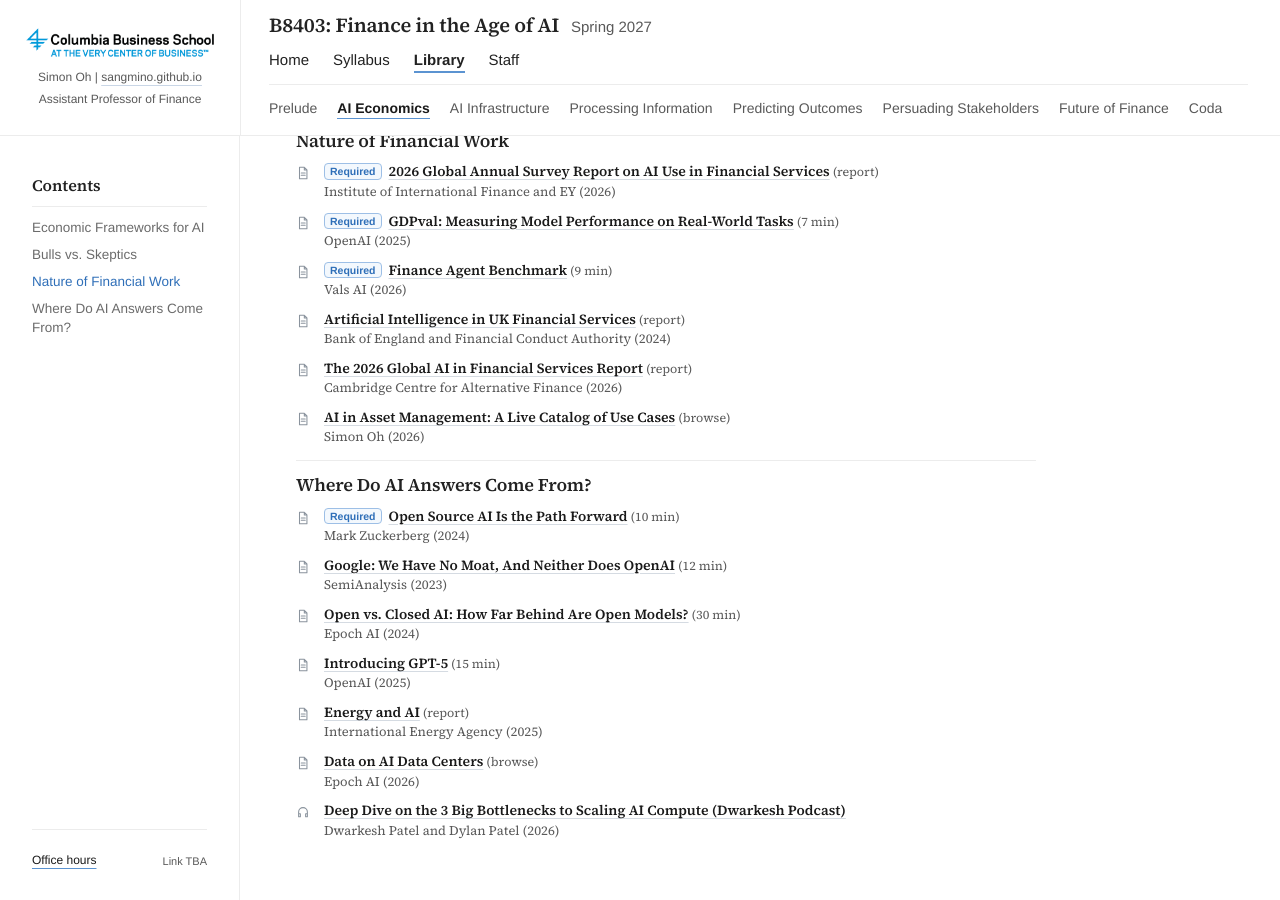
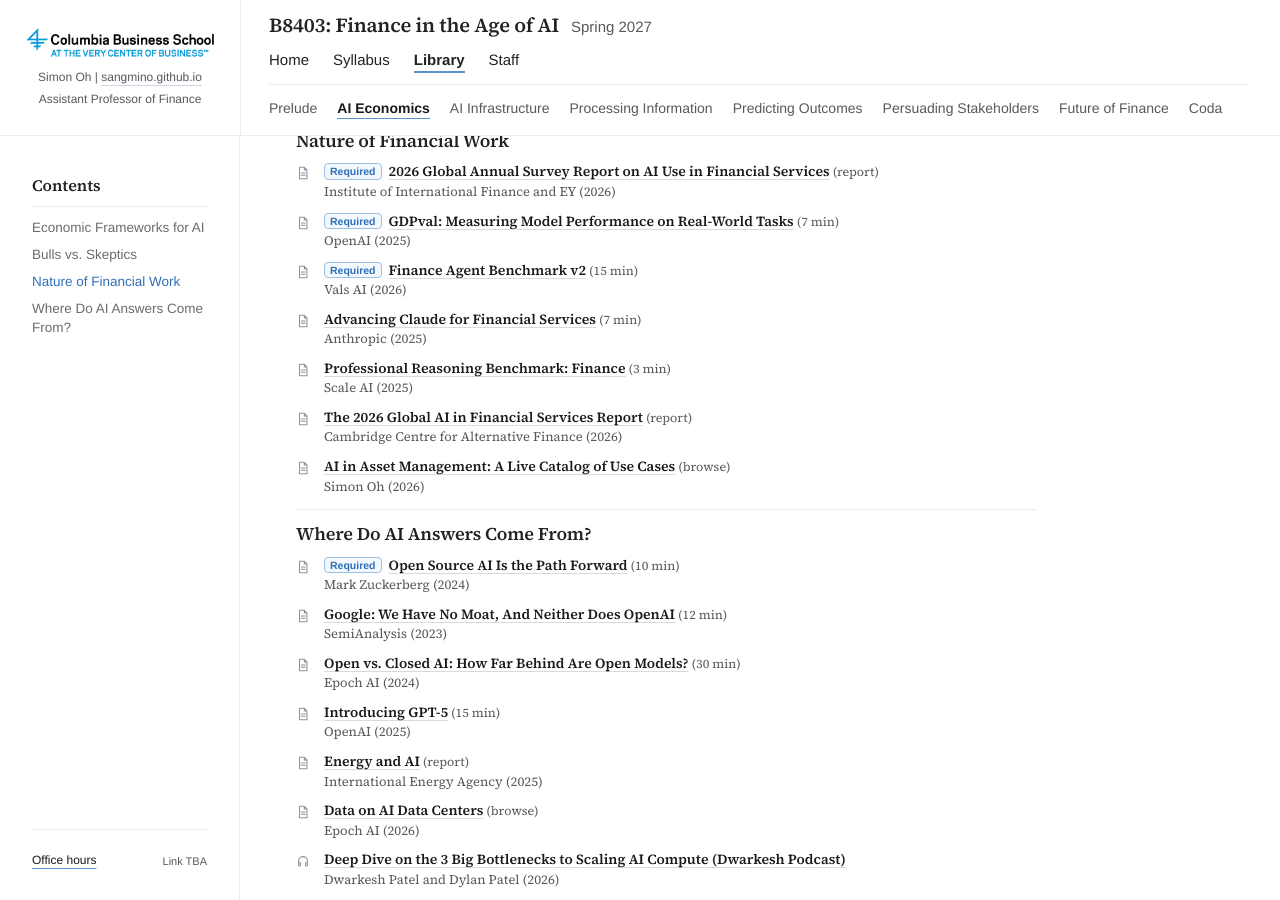
Before and after one commit to ai-finance-cbs/ai-finance-cbs.github.io, a Jekyll site: the page built from library/economics-of-ai.html, in a window 1280 px wide and 900 px high, scrolled down 786 px. Built offline with Jekyll 4.4.1, drawn with Linux system fonts in a browser that asks for light colours.

Commit message:
Nature of Financial Work: drop BoE/FCA, Vals v2, add Anthropic and Scale PRBench
Claude-Session: https://claude.ai/code/session_011QbhiHwAKqFwg98r4t5oEG

```diff
--- a/_data/materials.yml
+++ b/_data/materials.yml
@@ -18,10 +18,11 @@
 - {week: 1, topic: Bulls vs. Skeptics, level: required, kind: Writing, title: "Will AI Soon Lead to Double-Digit Growth?", length: "30 min", author: "Ben Moll and Alex Imas", year: 2026, url: "https://aleximas.substack.com/p/will-ai-soon-lead-to-double-digit"}
 - {week: 1, topic: Bulls vs. Skeptics, level: optional, kind: Writing, title: "Situational Awareness: The Decade Ahead", length: "book-length", author: "Leopold Aschenbrenner", year: 2024, url: "https://situational-awareness.ai/"}
 
-- {week: 1, topic: Nature of Financial Work, level: optional, kind: Writing, title: "Artificial Intelligence in UK Financial Services", length: "report", author: "Bank of England and Financial Conduct Authority", year: 2024, url: "https://www.bankofengland.co.uk/report/2024/artificial-intelligence-in-uk-financial-services-2024"}
 - {week: 1, topic: Nature of Financial Work, level: required, kind: Writing, title: "2026 Global Annual Survey Report on AI Use in Financial Services", length: "report", author: "Institute of International Finance and EY", year: 2026, url: "https://www.iif.com/Publications/ID/6722/2026-IIF-EY-Global-Annual-Survey-Report-on-AI-Use-in-Financial-Services"}
 - {week: 1, topic: Nature of Financial Work, level: required, kind: Writing, title: "GDPval: Measuring Model Performance on Real-World Tasks", length: "7 min", author: "OpenAI", year: 2025, url: "https://openai.com/index/gdpval/"}
-- {week: 1, topic: Nature of Financial Work, level: required, kind: Writing, title: "Finance Agent Benchmark", length: "9 min", author: "Vals AI", year: 2026, url: "https://www.vals.ai/benchmarks/finance_agent"}
+- {week: 1, topic: Nature of Financial Work, level: required, kind: Writing, title: "Finance Agent Benchmark v2", length: "15 min", author: "Vals AI", year: 2026, url: "https://www.vals.ai/benchmarks/fabv2"}
+- {week: 1, topic: Nature of Financial Work, level: optional, kind: Writing, title: "Advancing Claude for Financial Services", length: "7 min", author: "Anthropic", year: 2025, url: "https://www.anthropic.com/news/advancing-claude-for-financial-services"}
+- {week: 1, topic: Nature of Financial Work, level: optional, kind: Writing, title: "Professional Reasoning Benchmark: Finance", length: "3 min", author: "Scale AI", year: 2025, url: "https://labs.scale.com/leaderboard/prbench-finance"}
 - {week: 1, topic: Nature of Financial Work, level: optional, kind: Writing, title: "The 2026 Global AI in Financial Services Report", length: "report", author: "Cambridge Centre for Alternative Finance", year: 2026, url: "https://www.jbs.cam.ac.uk/faculty-research/centres/alternative-finance/publications/2026-global-ai-in-financial-services-report/"}
 - {week: 1, topic: Nature of Financial Work, level: optional, kind: Writing, title: "AI in Asset Management: A Live Catalog of Use Cases", length: "browse", author: "Simon Oh", year: 2026, url: "https://sangmino.github.io/ai_asset_management.html"}
 - {week: 0, topic: "Best Practices", level: required, kind: Writing, title: "15 Times to Use AI, and 5 Not To", length: "7 min", author: "Ethan Mollick", year: 2024, url: "https://www.oneusefulthing.org/p/15-times-to-use-ai-and-5-not-to"}
```
